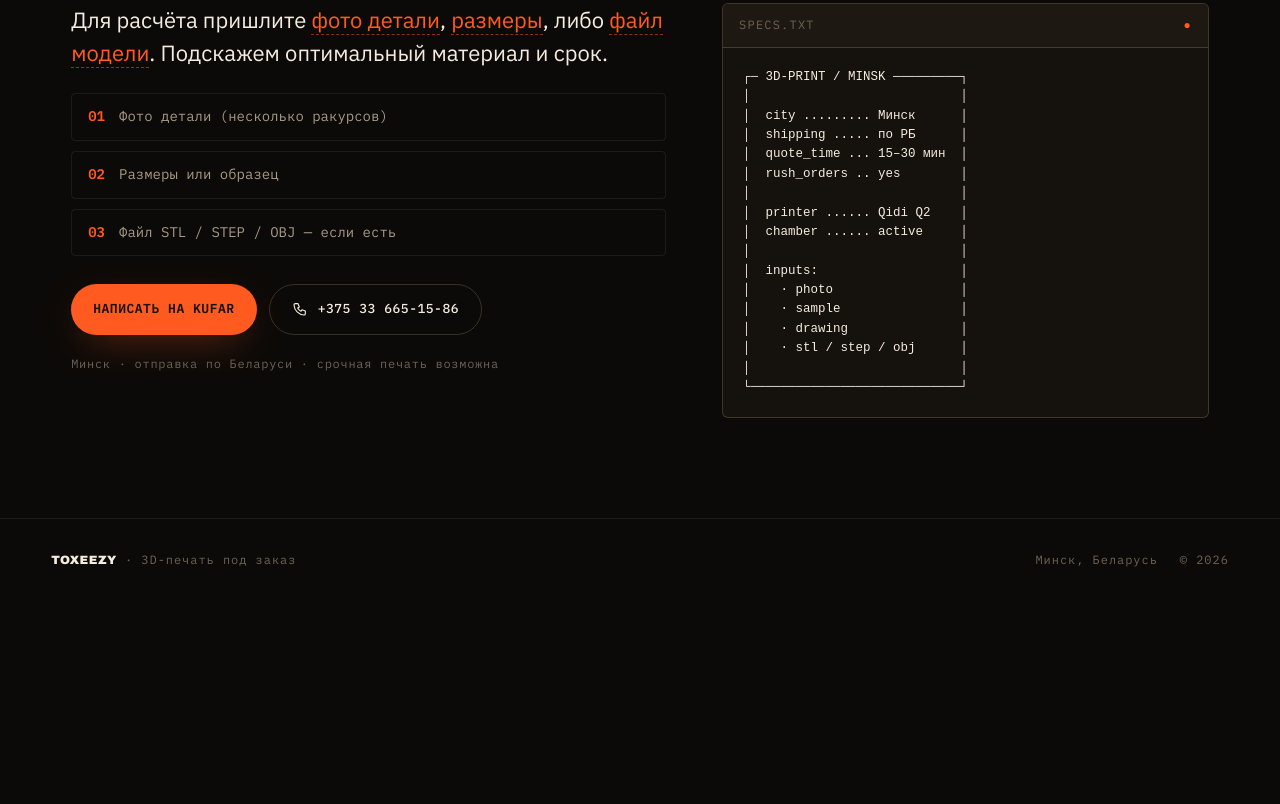
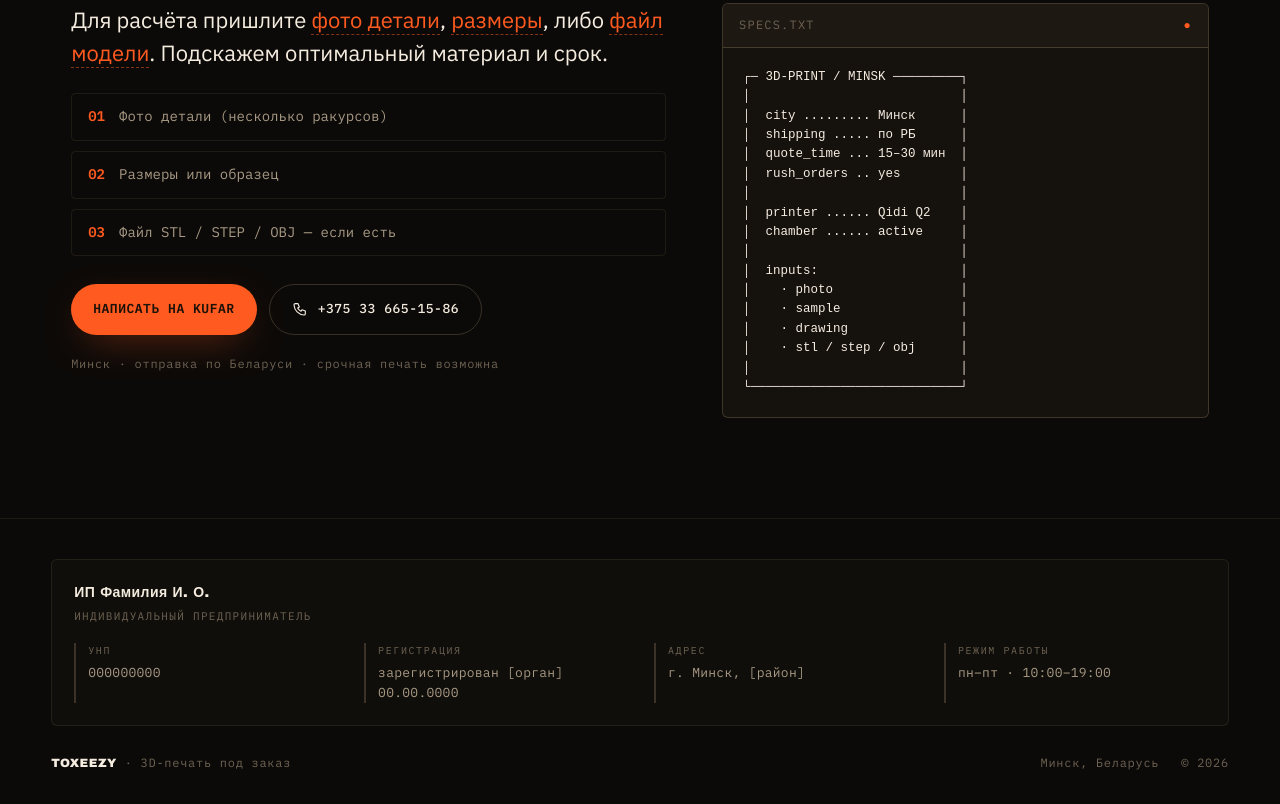
Before and after one commit to toxeezy/slicelab, a website built with Vite: page index.html in a window 1280 px wide. Shown: the part 5094-5898 px from the top of the page. Before the commit the page ends 5696 px from the top, so only its background shows below. Built offline with nearby package versions, Linux system fonts and the light colour scheme; a web font is replaced by a local one.

Commit message:
Feat: Add legal info

```diff
--- a/index.html
+++ b/index.html
@@ -340,12 +340,39 @@
     </main>
 
     <footer class="site-footer">
-      <div>
-        <strong>TOXEEZY</strong> · 3D-печать под заказ
+      <div class="footer-legal">
+        <div class="footer-legal-head">
+          <strong>ИП Фамилия И. О.</strong>
+          <span>Индивидуальный предприниматель</span>
+        </div>
+        <dl class="footer-legal-grid">
+          <div>
+            <dt>УНП</dt>
+            <dd>000000000</dd>
+          </div>
+          <div>
+            <dt>Регистрация</dt>
+            <dd>зарегистрирован [орган] 00.00.0000</dd>
+          </div>
+          <div>
+            <dt>Адрес</dt>
+            <dd>г. Минск, [район]</dd>
+          </div>
+          <div>
+            <dt>Режим работы</dt>
+            <dd>пн–пт · 10:00–19:00</dd>
+          </div>
+        </dl>
       </div>
-      <div class="footer-meta">
-        <span>Минск, Беларусь</span>
-        <span>© <span id="year"></span></span>
+
+      <div class="footer-bar">
+        <div>
+          <strong>TOXEEZY</strong> · 3D-печать под заказ
+        </div>
+        <div class="footer-meta">
+          <span>Минск, Беларусь</span>
+          <span>© <span id="year"></span></span>
+        </div>
       </div>
     </footer>
 
--- a/src/style.css
+++ b/src/style.css
@@ -882,23 +882,79 @@ button { font: inherit; color: inherit; background: none; border: 0; cursor: poi
 
 /* ---------- FOOTER ---------- */
 .site-footer {
-  padding: 32px var(--pad);
-  display: flex;
-  justify-content: space-between;
-  align-items: center;
+  padding: 40px var(--pad) 32px;
   border-top: 1px solid var(--line);
   font-family: var(--font-mono);
   font-size: 12px;
-  letter-spacing: 0.08em;
+  letter-spacing: 0.06em;
   color: var(--ink-faint);
-  flex-wrap: wrap;
-  gap: 12px;
+  display: flex;
+  flex-direction: column;
+  gap: 28px;
 }
 .site-footer strong {
   font-family: var(--font-display);
   font-weight: 800;
   letter-spacing: 0.04em;
   color: var(--ink);
+}
+
+.footer-legal {
+  display: flex;
+  flex-direction: column;
+  gap: 18px;
+  padding: 22px;
+  border: 1px solid var(--line);
+  border-radius: var(--radius);
+  background: rgba(255, 220, 170, 0.02);
+}
+.footer-legal-head {
+  display: flex;
+  flex-direction: column;
+  gap: 4px;
+}
+.footer-legal-head strong {
+  font-size: 14px;
+  letter-spacing: 0.03em;
+}
+.footer-legal-head span {
+  font-size: 11px;
+  text-transform: uppercase;
+  letter-spacing: 0.12em;
+  color: var(--ink-faint);
+}
+.footer-legal-grid {
+  margin: 0;
+  display: grid;
+  grid-template-columns: repeat(auto-fit, minmax(220px, 1fr));
+  gap: 14px 28px;
+}
+.footer-legal-grid > div {
+  display: flex;
+  flex-direction: column;
+  gap: 4px;
+  border-left: 2px solid var(--line-strong);
+  padding-left: 12px;
+}
+.footer-legal-grid dt {
+  font-size: 10px;
+  letter-spacing: 0.16em;
+  text-transform: uppercase;
+  color: var(--ink-faint);
+}
+.footer-legal-grid dd {
+  margin: 0;
+  font-size: 13px;
+  color: var(--ink-dim);
+  letter-spacing: 0.02em;
+}
+
+.footer-bar {
+  display: flex;
+  justify-content: space-between;
+  align-items: center;
+  flex-wrap: wrap;
+  gap: 12px;
 }
 .footer-meta { display: flex; gap: 22px; }
 
```
